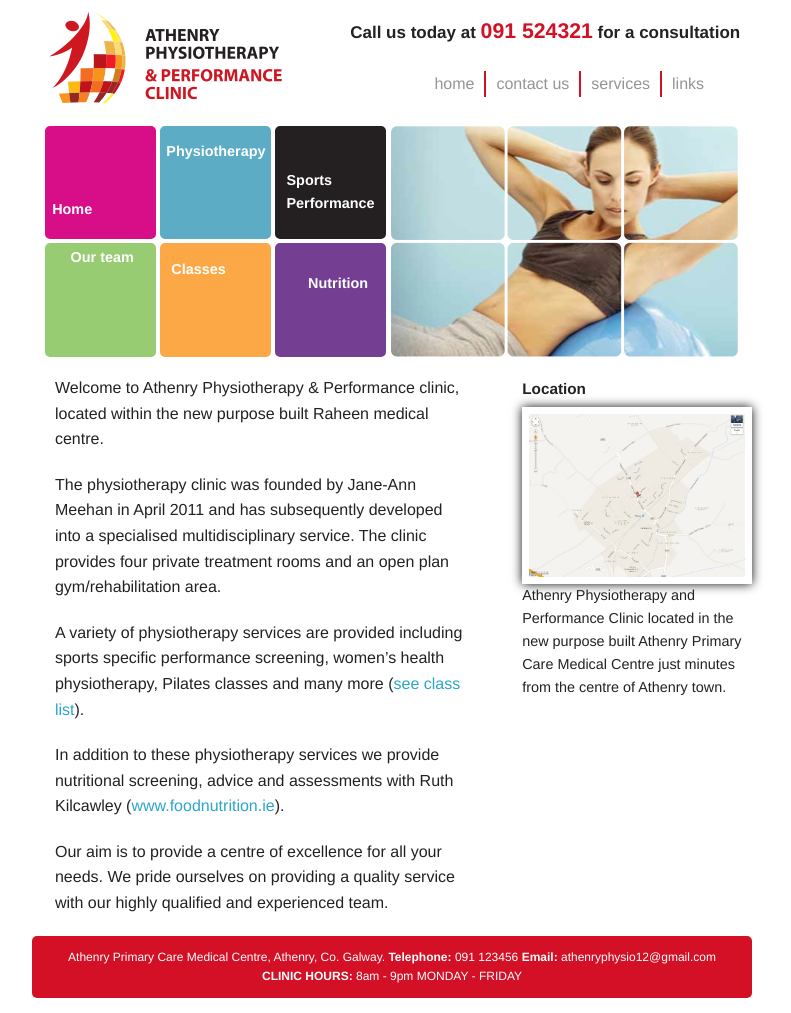
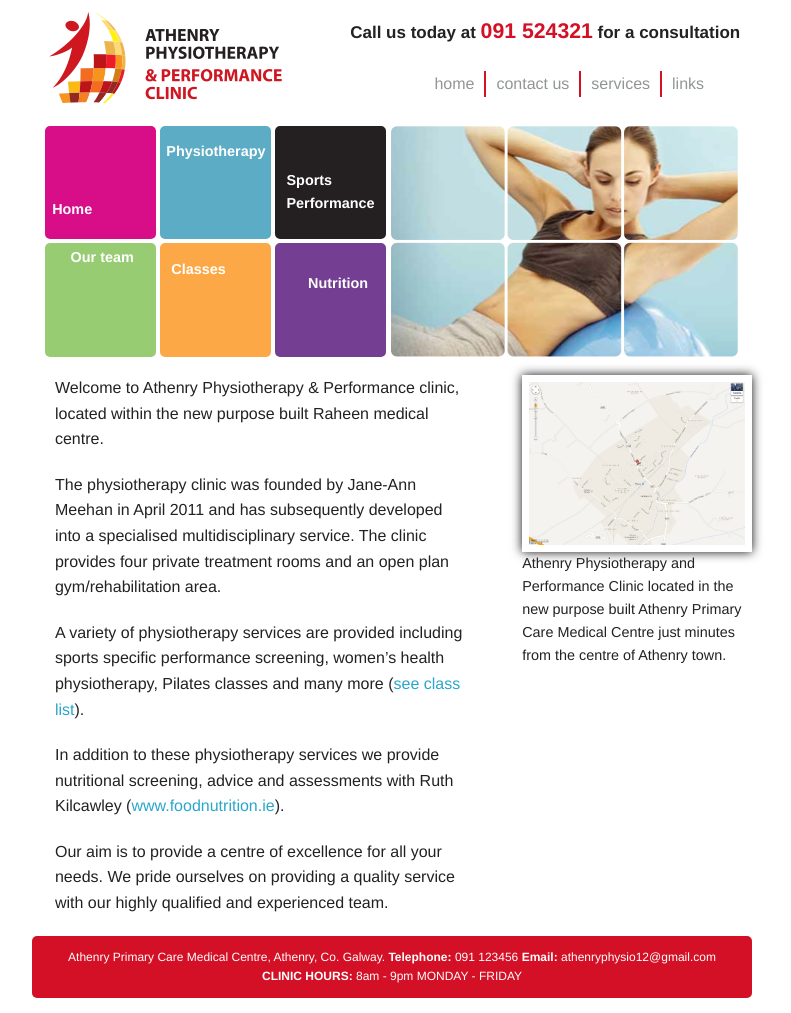
Before and after one commit to alanburke/athenryphysio, a Jekyll site: the page built from _posts/0001-01-01-index.md, in a window 1280 px wide. Shown: the whole page, without its empty margins (248-1039 px from the left). Built offline with Jekyll 4.4.1, drawn with Linux system fonts in a browser that asks for light colours; nearby versions of some CDN libraries; Markdown is read by kramdown in place of the engine named in the settings.

Commit message:
Remove Aside header

```diff
--- a/_layouts/home.html
+++ b/_layouts/home.html
@@ -7,7 +7,6 @@
     {{ content }}
   </section>
 <aside>
-  <h3>{{ page.aside_header }} </h3>
   {% if page.image %}
   <a href="{{ page.modal_url }}" data-reveal-id="popModal">
     <figure>
```
